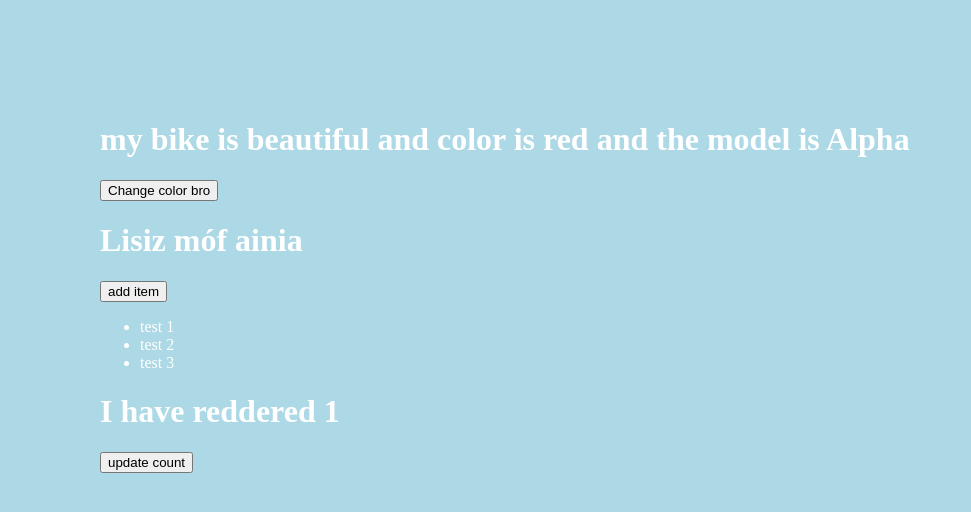
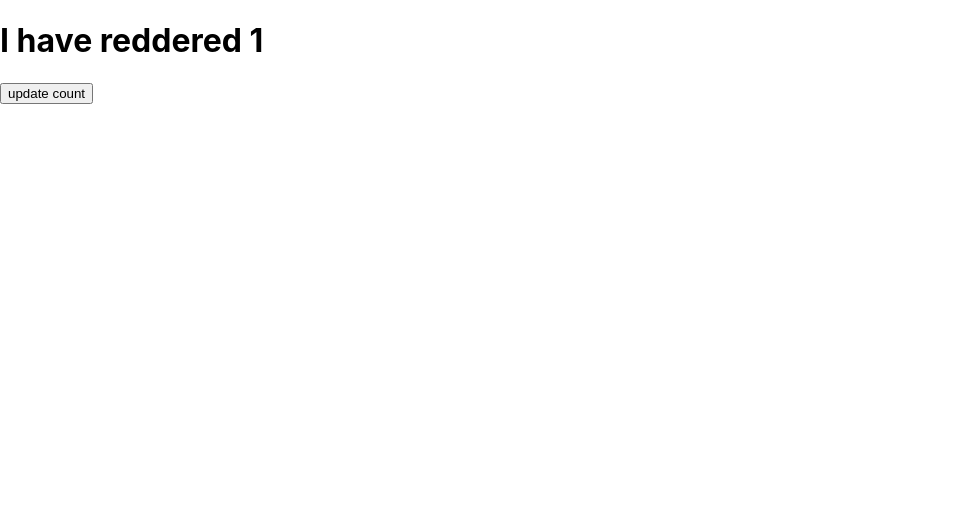
Before and after one commit to rasathuraikaran/react, a React (Create React App) app: page / in a window 1280 px wide. Shown: the top 512 px of the page, without its empty margins (0-971 px from the left). Built offline with nearby package versions, Linux system fonts and the light colour scheme.

Commit message:
changes added

```diff
--- a/src/components/Apple.js
+++ /dev/null
@@ -1,13 +0,0 @@
-import React  from "react";
-
-class Apple extends React.Component {
-    render(){
-        return(<h1>
-            I am apple
-            </h1>)
-    }
-
-
-}
-
-export default Apple
--- a/src/components/Bike.js
+++ /dev/null
@@ -1,29 +0,0 @@
-import React from "react";
-
-class Bike extends React.Component {
- constructor() {
-  super();
-  this.state = { color: "red", model: "Alpha" };
- }
-
- render() {
-  return (
-   <div>
-    <h1>
-     my bike is beautiful and color is {this.state.color} and the model is{" "}
-     {this.state.model}
-    </h1>
-    <button
-     onClick={() =>
-      this.setState((previousState) => {
-       return { ...previousState, color: "sinnanom" };
-      })
-     }
-    >
-     Change color bro
-    </button>
-   </div>
-  );
- }
-}
-export default Bike;
--- a/src/components/Car.js
+++ /dev/null
@@ -1,8 +0,0 @@
-function Car(propsd) {
- const { carprop } = propsd;
- const { brand1, brand2 } = carprop;
- const text = `It is a ${brand1} and   ${brand2} car`;
- return <h2>{text}</h2>;
-}
-
-export default Car;
--- a/src/components/FovouriteColor.js
+++ /dev/null
@@ -1,11 +0,0 @@
-import { useState } from "react";
-function FavouriteColor() {
- const [color, setColor] = useState("red");
- return (
-  <div>
-   <h1>My favourite color is {color}</h1>
-   <button onClick={() => setColor("blue")}>change color</button>
-  </div>
- );
-}
-export default FavouriteColor;
--- a/src/components/Garage.js
+++ /dev/null
@@ -1,28 +0,0 @@
-import Car from "./Car";
-import Apple from "./Apple";
-function Garage() {
- const carprop = { brand1: "brand100", brand2: "brand200" };
- const carpropsList = [
-  { brand1: "Testla", brand2: "black" },
-  { brand1: "suzuki", brand2: "red" },
- ];
- return (
-  <div>
-   <h1>Who is my gaange</h1>
-   {carprop.brand1 != undefined && carprop.brand2 != undefined ? (
-    <Car carprop={carprop} />
-   ) : null}
-
-   <Apple></Apple>
-
-   <ul>
-    {carpropsList.map((carprop) => (
-     <li>
-      <Car key={carprop.brand1} carprop={carprop} />
-     </li>
-    ))}
-   </ul>
-  </div>
- );
-}
-export default Garage;
--- a/src/components/Header.css
+++ /dev/null
@@ -1,6 +0,0 @@
-body {
- background-color: lightblue;
- color: white;
- padding: 100px;
- font-family: "Sans-Serif";
-}
--- a/src/components/Header.js
+++ /dev/null
@@ -1,18 +0,0 @@
-import "./Header.css";
-import styles from "./Header.module.css";
-function Header() {
- const myStyle = {
-  color: "red",
-  backgroundColor: "lightblue",
-  padding: "10px",
-  fontFamily: "Sans-Serif",
- };
- return (
-  <div>
-   <h1 className={styles.bigBlue}>this is heading</h1>
-   <p>this is para</p>
-  </div>
- );
-}
-
-export default Header;
--- a/src/components/Header.module.css
+++ /dev/null
@@ -1,5 +0,0 @@
-.bigBlue {
- color: blueviolet;
- padding: 10px;
- text-align: center;
-}
--- a/src/components/List.js
+++ /dev/null
@@ -1,25 +0,0 @@
-import { useState } from "react";
-
-function List() {
- const [list, setList] = useState(["test 1", "test 2", "test 3"]);
- const [count, ssetCount] = useState(1);
- function addList() {
-  const item = "ITEM" + count;
-  setList((previousState) => {
-   return [...previousState, item];
-  });
-  ssetCount((previousState) => previousState + 1);
- }
- return (
-  <div>
-   <h1>Lisiz móf ainia</h1>
-   <button onClick={addList}>add item</button>
-   <ul>
-    {list.map((el) => (
-     <li>{el}</li>
-    ))}
-   </ul>
-  </div>
- );
-}
-export default List;
--- a/src/components/Schooter.js
+++ /dev/null
@@ -1,29 +0,0 @@
-import { useState } from "react";
-
-function Schooter() {
- const [Schooter, setSchooter] = useState({
-  Color: "Red",
-  Brand: "Tesla",
-  Model: "1X200",
-  Year: "2000",
- });
-
- function updatecolor() {
-  return setSchooter((previousState) => {
-   return { ...previousState, Color: "white" };
-  });
- }
-
- return (
-  <div>
-   <h1>My schooter</h1>
-   <p>Color : {Schooter.Color}</p>
-   <p>Brand : {Schooter.Brand}</p>
-   <p>Model : {Schooter.Model}</p>
-   <p>Year : {Schooter.Year}</p>
-   <button onClick={updatecolor}>change color</button>
-  </div>
- );
-}
-
-export default Schooter;
--- a/src/index.js
+++ b/src/index.js
@@ -1,22 +1,13 @@
 import React from "react";
 import ReactDOM from "react-dom/client";
 import "./index.css";
-import App from "./App";
 import reportWebVitals from "./reportWebVitals";
-import Car from "./components/Car";
-import Garage from "./components/Garage";
-import Header from "./components/Header";
-import FavouriteColor from "./components/FovouriteColor";
-import Bike from "./components/Bike";
-import Schooter from "./components/Schooter";
-import List from "./components/List";
+
 import Timer from "./components/Timer";
 
 const root = ReactDOM.createRoot(document.getElementById("root"));
 root.render(
  <React.StrictMode>
-  <Bike />
-  <List />
   <Timer />
  </React.StrictMode>
 );
```
